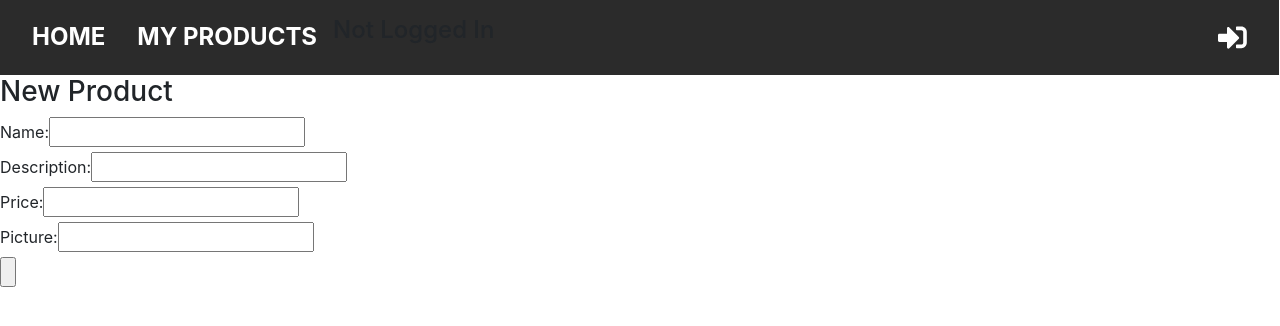
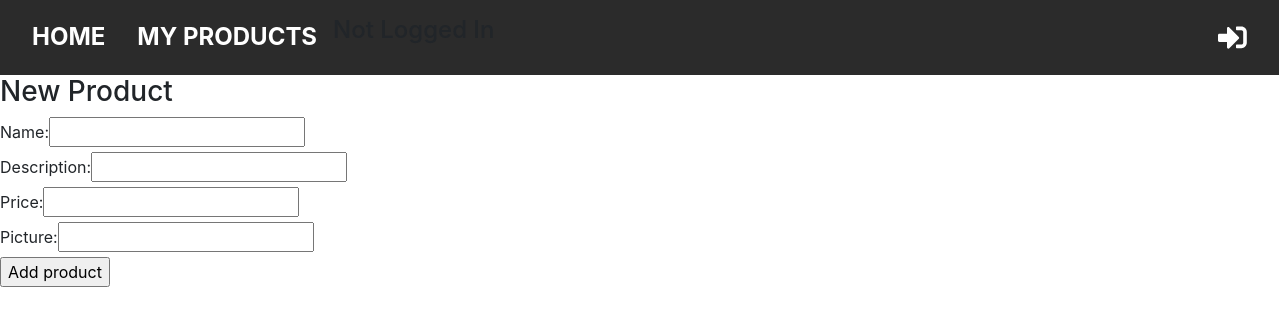
Before and after one commit to Gnorbi951/tidbit_gift, a React (Create React App) app in the folder frontend/: page /new-product in a window 1280 px wide. Shown: the top 326 px of the page. Built offline with nearby package versions, Linux system fonts and the light colour scheme.

Commit message:
add button text

```diff
--- a/frontend/src/Components/SubComponents/NewProduct.js
+++ b/frontend/src/Components/SubComponents/NewProduct.js
@@ -69,6 +69,7 @@ return(
                         type="button"
                         name="submit"
                         id="submit"
+                        value="Add product"
                         onClick={addNewProduct}
                     />
             </form>
```
